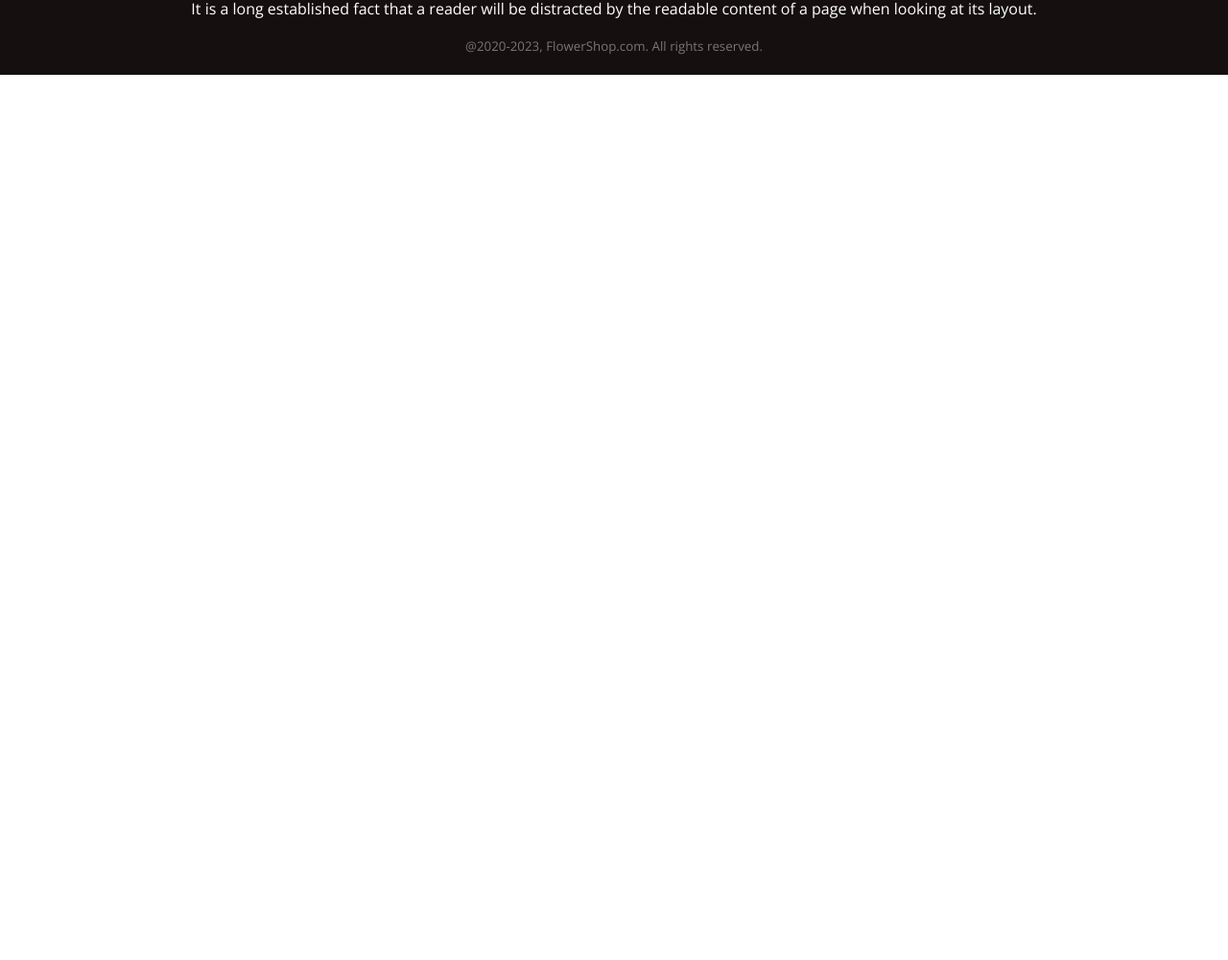
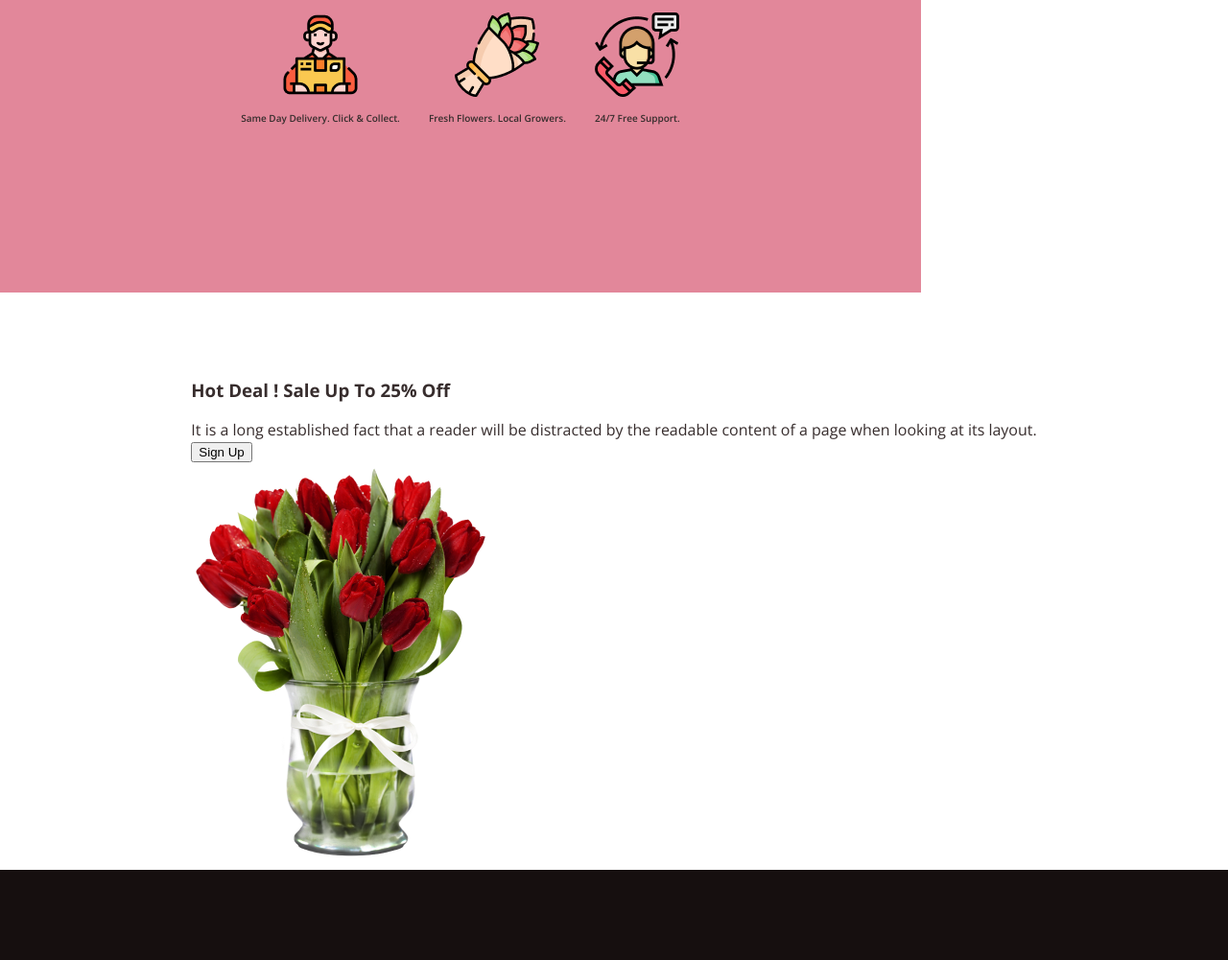
Before and after one commit to devmashum/assignment-1, a plain HTML site: page index.html in a window 1280 px wide. Shown: the part 1711-2712 px from the top of the page at 96% size. Before the commit the page ends 1789 px from the top, so only its background shows below. Drawn offline with nearby package versions, Linux system fonts and the light colour scheme.

Commit message:
new commit

```diff
--- a/index.html
+++ b/index.html
@@ -89,13 +89,55 @@
 
         </section>
 
-        <section class="icon">
+        <section>
+
+            <div class="icon-bar">
+                <div class="icon-delivery">
+                    <div>
+                        <img src="media/Group 57.png" alt="">
+                    </div>
+                    <div>
+                        <p style="font-size: 10px;">Same Day Delivery. Click & Collect.</p>
+                    </div>
+                </div>
+                <div class="icon-flower">
+                    <div>
+                        <img src="media/Group 58.png" alt="">
+                    </div>
+                    <div>
+                        <p style="font-size: 10px;">Fresh Flowers. Local Growers.</p>
+                    </div>
+                </div>
+                <div class="icon-support">
+                    <div><img src="media/Group 59.png" alt=""></div>
+                    <div>
+                        <p style="font-size: 10px;">24/7 Free Support.</p>
+                    </div>
+                </div>
+            </div>
 
 
 
         </section>
 
-        <section class="sale">
+        <section>
+
+            <div class="sale">
+                <div class="sale-text">
+
+                    <div class="sale-header">
+                        <h3>Hot Deal ! Sale Up To 25% Off</h3>
+                        <div class="sale-paragraph">It is a long established fact that a reader will be distracted by
+                            the readable content of a page when looking at its layout.</div>
+                    </div>
+                    <div>
+                        <div class="sale-button"><button>Sign Up</button></div>
+                    </div>
+                    <div>
+                        <div class="sale-image"><img src="media/pngwing 8.png" alt=""></div>
+                    </div>
+                </div>
+            </div>
 
 
         </section>
--- a/style.css
+++ b/style.css
@@ -76,7 +76,7 @@ body {
 .pink-flower-tree {
     display: flex;
     justify-content: center;
-    align-items: center;
+    align-items: stretch;
     margin-bottom: 70px;
 
 }
@@ -156,3 +156,45 @@ span {
     font-size: 15;
     color: #777676;
 }
+
+/* Section 3, Icon Bar Design*/
+.icon-bar {
+    display: flex;
+    justify-content: center;
+
+    background-color: #e2879a;
+    padding: 149px 30px;
+    font-weight: 600;
+    display: flex;
+    align-items: center;
+    margin-bottom: 70px;
+    width: 900px;
+    height: 160px;
+    text-align: center;
+
+
+}
+
+.icon-delivery {
+    margin: 15px;
+    text-align: center;
+
+}
+
+.icon-flower {
+    margin: 15px;
+    text-align: center;
+}
+
+.icon-support {
+    margin: 15px;
+    text-align: center;
+}
+
+.sale {
+
+    display: flex;
+    justify-content: center;
+    align-items: center;
+
+}
```
